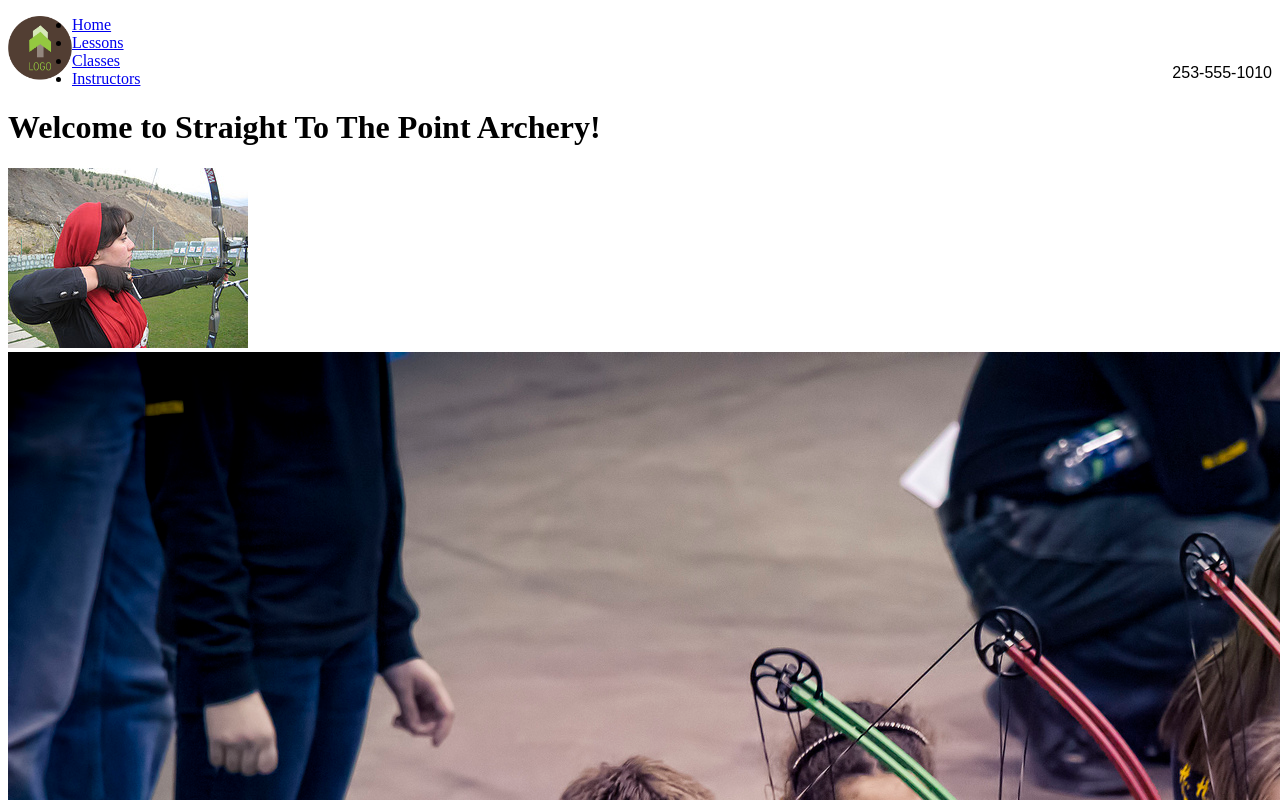
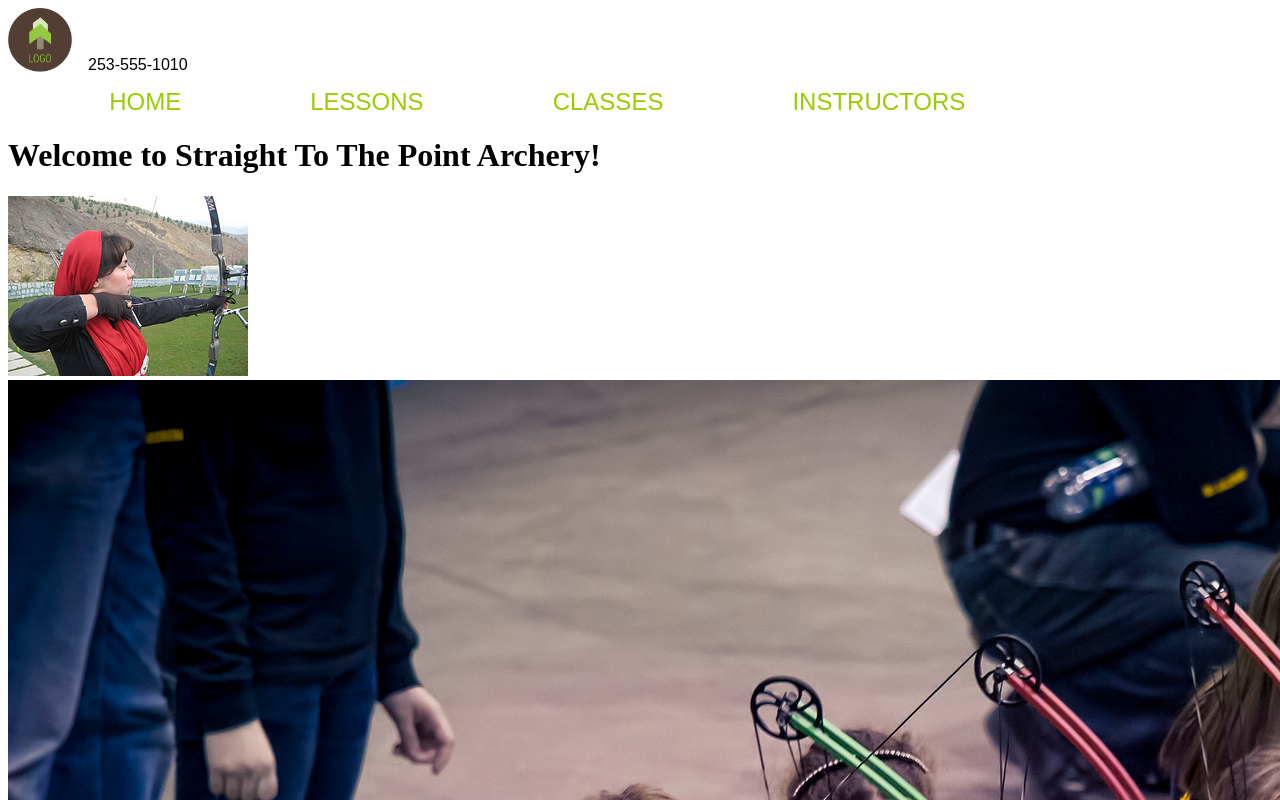
Before and after one commit to seancava/straight-to-the-point, a plain HTML site: page index.html in a window 1280 px wide. Shown: the top 800 px of the page. Drawn offline with Linux system fonts and the light colour scheme.

```diff
--- a/index.html
+++ b/index.html
@@ -5,23 +5,60 @@
   <title>Straight to the Point Archery</title>
 <style type="text/css">
 header{
+	margin: 0;
+	padding: 0;
+	border-top:#CCC;
+
 
 }
 header p{
 	font-family: Arial, Helvetica, sans-serif;
 	font-size: 1em;
-	margin: 3em 0 0 0;
-	float: right;
+	margin:0;
+	padding: 3em 0 0 0;
 	}
 header img{
 	width: 4em;
 	height: 4em;
-	float:left;}
+	float:left;
+	margin: 0 1em 1em 0;
+	}
+	nav{
+	font-family: Arial, Helvetica, sans-serif;
+	font-size: 1.5em;
+	text-transform: uppercase;
+
+
+
+
+	}
+	nav ul{
+	clear: both;
+	margin:0;
+
+
+	}
+	nav ul li{
+		display:inline;
+		list-style:none;
+		padding: 0 5% 0 5%;
+
+		}
+	a:link{color:#9C0;
+	text-decoration:none;}
+	a:active{
+		color:#9FC;
+	text-decoration:none;}
+	a:visited{color:#9C0;
+	text-decoration:none;}
+	a:hover{
+		color:#660;
+		text-decoration:none;}
 </style>
 </head>
 <body id="home">
   <header>
-  <img src="images/logo.jpg" alt="Straight to the Point Archery logo">
+  <a href="index.html"><img src="images/logo.jpg" alt="Straight to the Point Archery logo"></a>
   <p>253-555-1010</p>
   </header>
   <nav>
```
